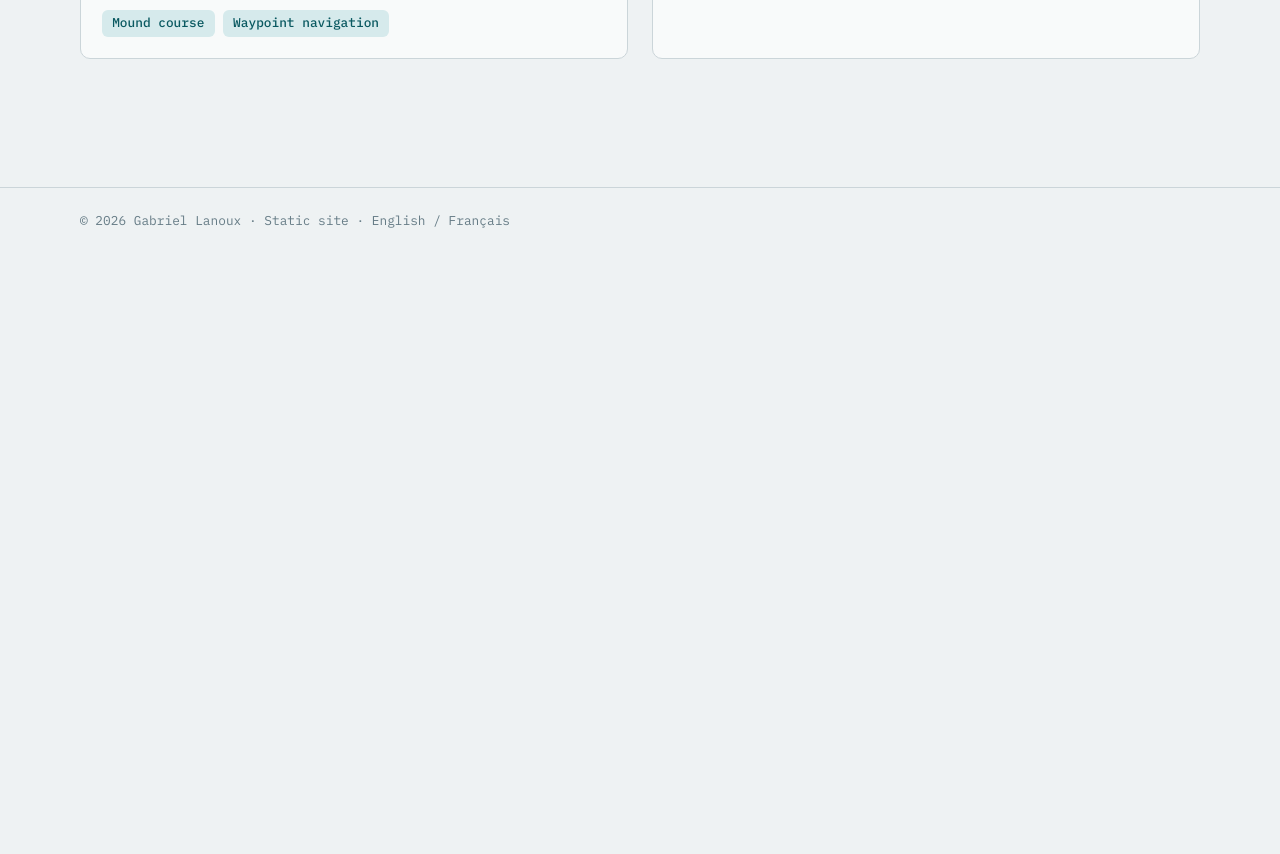
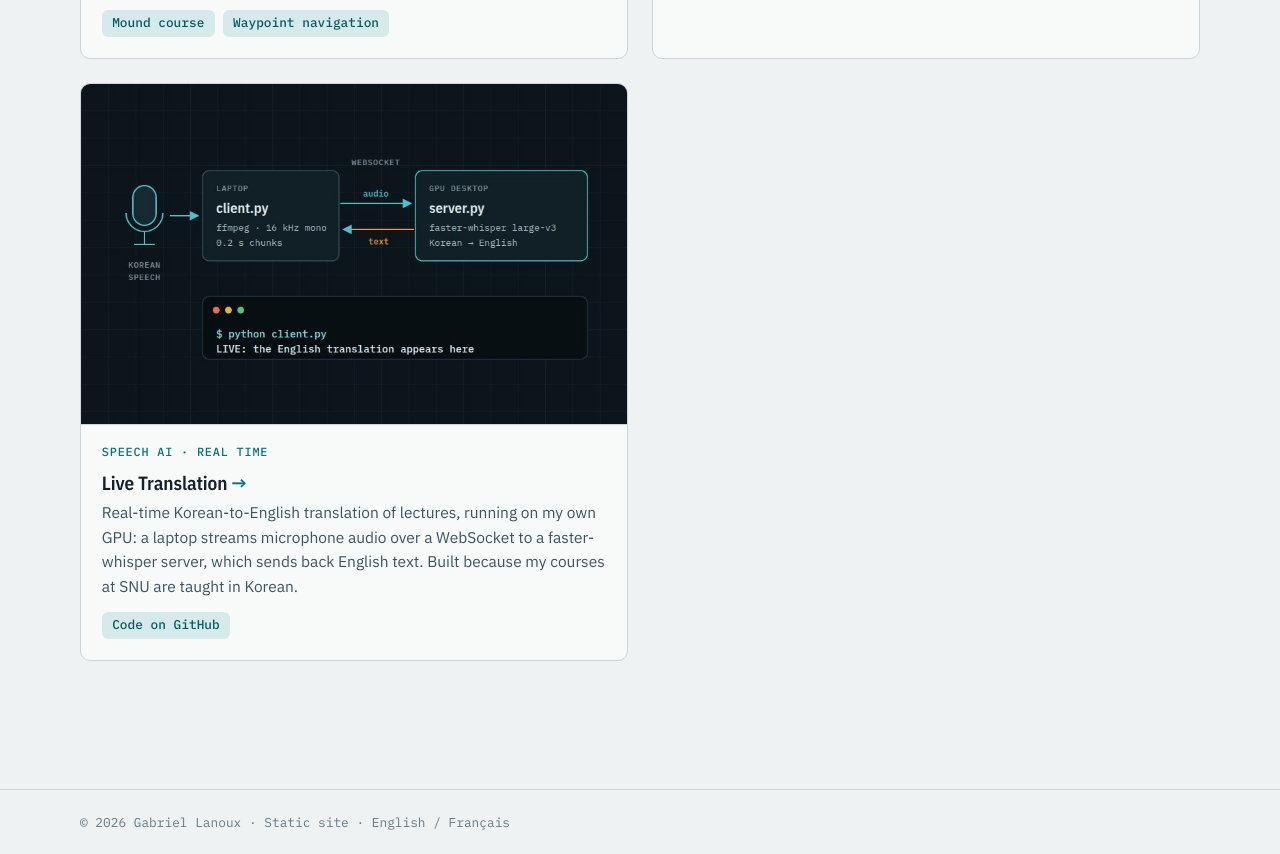
Before and after one commit to glanoux-research/glanoux-research.github.io, a plain HTML site: page projects/index.html in a window 1280 px wide. Shown: the part 1946-2800 px from the top of the page. Before the commit the page ends 2199 px from the top, so only its background shows below. Drawn offline with nearby package versions, Linux system fonts and the light colour scheme.

Commit message:
Add the Live Translation project card and a Claude disclaimer
The projects page gets a seventh card for live_translation, linking to
its GitHub repository, with a diagram thumbnail of the client/server
pipeline and EN/FR text. The projects intro now mentions open-source
code, and the home page button says "All seven projects". The README
links the repo and ends with a disclaimer that Claude was used to
build this repository.

Co-Authored-By: Claude Opus 5.5 <noreply@anthropic.com>

```diff
--- a/projects/index.html
+++ b/projects/index.html
@@ -40,7 +40,7 @@
     <section class="page-top" aria-labelledby="projects-title">
       <div class="section-head">
         <h1 id="projects-title" data-i18n="projectsTitle">Projects</h1>
-        <p data-i18n="projectsIntro">Each page is an interactive report from a real project: simulations, trained policies and flight logs replayed in the browser. Vessel identifiers in AIS data are pseudonymised.</p>
+        <p data-i18n="projectsIntro">Interactive reports from real projects (simulations, trained policies and flight logs replayed in the browser) and open-source code. Vessel identifiers in AIS data are pseudonymised.</p>
       </div>
       <div class="project-grid">
         <article class="project">
@@ -95,6 +95,15 @@
             <p data-i18n="ggText">An autonomous quadrotor in simulation: a Python guidance layer plans smooth trajectories, PX4 flies them and Gazebo supplies physics and wind. Every trace is replayed from a real PX4 flight log.</p>
           </div>
         </article>
+        <article class="project">
+          <a class="thumb" href="https://github.com/glanoux-research/live_translation" target="_blank" rel="noopener noreferrer" tabindex="-1" aria-hidden="true"><img src="/assets/thumbs/live-translation.jpg" alt="" width="800" height="500" loading="lazy"></a>
+          <div class="project-body">
+            <p class="tag" data-i18n="ltTag">Speech AI · real time</p>
+            <h3><a href="https://github.com/glanoux-research/live_translation" target="_blank" rel="noopener noreferrer" data-i18n="ltTitle">Live Translation</a></h3>
+            <p data-i18n="ltText">Real-time Korean-to-English translation of lectures, running on my own GPU: a laptop streams microphone audio over a WebSocket to a faster-whisper server, which sends back English text. Built because my courses at SNU are taught in Korean.</p>
+            <p class="links"><a href="https://github.com/glanoux-research/live_translation" target="_blank" rel="noopener noreferrer" data-i18n="codeOnGithub">Code on GitHub</a></p>
+          </div>
+        </article>
       </div>
     </section>
   </main>
--- a/site.js
+++ b/site.js
@@ -20,7 +20,7 @@ const translations = {
     symDate: '6 juillet 2026', symPlace: 'Oakwood Premier Coex Center, Séoul',
     symText: 'Un symposium d’une demi-journée organisé par le Center for Trustworthy AI (CTAI) de Seoul National University. Le sujet : l’IA agentique, des systèmes qui planifient, raisonnent et agissent seuls sur de longues durées, et la façon de les rendre fiables, responsables et gouvernables. Deux sessions de conférences invitées, du monde académique et de l’industrie, chacune suivie d’une discussion :',
     symAlt: 'Gabriel dans la salle du symposium, devant l’écran du Trustworthy & Responsible Agentic AI Symposium', symCap: 'Dans la salle Oak & Premier avant la première session.',
-    featuredTitle: 'Projets phares', featuredIntro: 'Trois comptes rendus interactifs, un pour chaque facette de mon travail : navigation des navires, robots qui apprennent et vol autonome.', allProjects: 'Les six projets →',
+    featuredTitle: 'Projets phares', featuredIntro: 'Trois comptes rendus interactifs, un pour chaque facette de mon travail : navigation des navires, robots qui apprennent et vol autonome.', allProjects: 'Les sept projets →',
     aboutTitle: 'Parcours et compétences',
     contactEmail: 'Email', contactTitle: 'Contact',
     contactPageIntro: 'Une question sur un projet, un stage ou un poste ? Écris-moi directement, ou laisse un commentaire public plus bas.',
@@ -36,7 +36,10 @@ const translations = {
     factSchoolLabel: 'Diplôme', factSchool: 'INSA Toulouse · informatique et réseaux (en cours)',
     factLangLabel: 'Langues', factLang: 'Français (natif) · anglais (courant)',
     projectsTitle: 'Projets',
-    projectsIntro: 'Chaque page est un compte rendu interactif d’un vrai projet : simulations, politiques entraînées et journaux de vol rejoués dans le navigateur. Les identifiants des navires dans les données AIS sont pseudonymisés.',
+    projectsIntro: 'Des comptes rendus interactifs de vrais projets (simulations, politiques entraînées et journaux de vol rejoués dans le navigateur) et du code open source. Les identifiants des navires dans les données AIS sont pseudonymisés.',
+    ltTag: 'IA de la parole · temps réel', ltTitle: 'Traduction en direct',
+    ltText: 'Traduction en temps réel de cours du coréen vers l’anglais, sur mon propre GPU : un portable envoie le son du micro par WebSocket à un serveur faster-whisper, qui renvoie le texte en anglais. Né du besoin de suivre mes cours à SNU, donnés en coréen.',
+    codeOnGithub: 'Code sur GitHub',
     kvTag: 'Mémoire · navigation des navires',
     kvText: 'La partie navire de mon banc d’essai de mémoire : un modèle de manœuvre MMG du pétrolier KVLCC2 par mer forte, avec évitement de collision SB-MPC sur trois rencontres COLREG. Active ou coupe l’évitement et observe la distance de passage.',
     heavy10: '3D · environ 10 Mo', heavy9: '3D · environ 9 Mo',
@@ -104,7 +107,7 @@ const translations = {
     symDate: '6 July 2026', symPlace: 'Oakwood Premier Coex Center, Seoul',
     symText: 'A half-day symposium hosted by the Center for Trustworthy AI (CTAI) at Seoul National University. The topic: agentic AI, systems that plan, reason and act on their own over long horizons, and how to make them reliable, accountable and governable. Two sessions of invited talks from academia and industry, each followed by a discussion:',
     symAlt: 'Gabriel in the symposium room, in front of the Trustworthy & Responsible Agentic AI Symposium screen', symCap: 'In the Oak & Premier Room before the first session.',
-    featuredTitle: 'Featured projects', featuredIntro: 'Three interactive reports, one for each side of my work: ship navigation, learning robots and autonomous flight.', allProjects: 'All six projects →',
+    featuredTitle: 'Featured projects', featuredIntro: 'Three interactive reports, one for each side of my work: ship navigation, learning robots and autonomous flight.', allProjects: 'All seven projects →',
     aboutTitle: 'Journey and skills',
     contactEmail: 'Email', contactTitle: 'Contact',
     contactPageIntro: 'A question about a project, an internship or a position? Write to me directly, or leave a public comment below.',
@@ -120,7 +123,10 @@ const translations = {
     factSchoolLabel: 'Degree', factSchool: 'INSA Toulouse · computer science and networks (in progress)',
     factLangLabel: 'Languages', factLang: 'French (native) · English (fluent)',
     projectsTitle: 'Projects',
-    projectsIntro: 'Each page is an interactive report from a real project: simulations, trained policies and flight logs replayed in the browser. Vessel identifiers in AIS data are pseudonymised.',
+    projectsIntro: 'Interactive reports from real projects (simulations, trained policies and flight logs replayed in the browser) and open-source code. Vessel identifiers in AIS data are pseudonymised.',
+    ltTag: 'Speech AI · real time', ltTitle: 'Live Translation',
+    ltText: 'Real-time Korean-to-English translation of lectures, running on my own GPU: a laptop streams microphone audio over a WebSocket to a faster-whisper server, which sends back English text. Built because my courses at SNU are taught in Korean.',
+    codeOnGithub: 'Code on GitHub',
     kvTag: 'Thesis · ship navigation',
     kvText: 'The ship side of my thesis testbed: an MMG manoeuvring model of the KVLCC2 tanker in a rough sea, with SB-MPC collision avoidance on three COLREG encounters. Turn avoidance on and off and watch the closest point of approach.',
     heavy10: '3D · about 10 MB', heavy9: '3D · about 9 MB',
```
Also changed, not shown: index.html (+1 -1 lines), assets/thumbs/live-translation.jpg (added), 1 other file.
